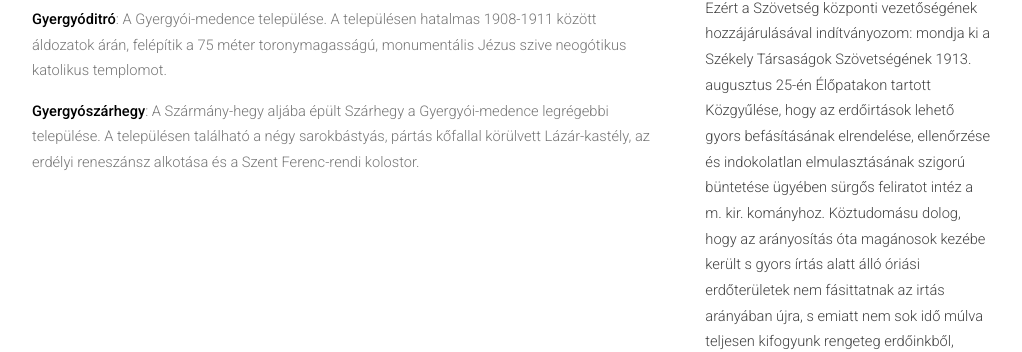
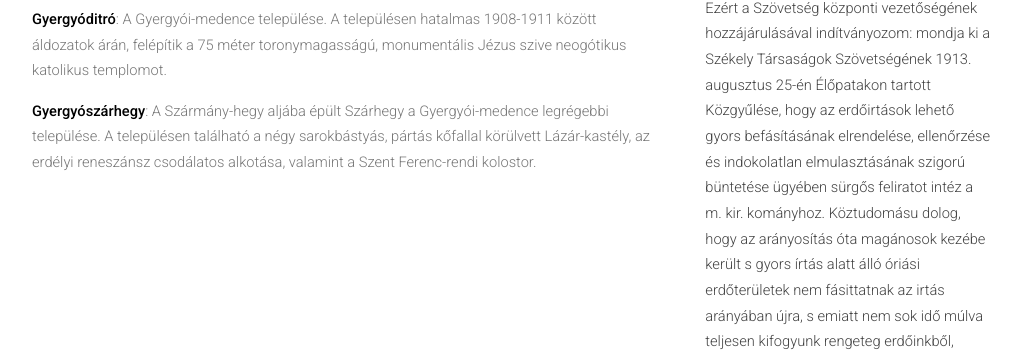
Before and after one commit to siculia/siculia.github.io, a Jekyll site: the page built from siculia-gyergyoszek.html, in a window 1280 px wide and 900 px high, scrolled down 1377 px. Shown: the part 158-510 px from the top of the window, without its empty margins (128-1150 px from the left). Built offline with Jekyll 4.4.1, drawn with Linux system fonts in a browser that asks for light colours; nearby versions of some CDN libraries; library files that are not in the unit come from our copies.

Commit message:
Szárhegyferences

```diff
--- a/siculia-gyergyoszek.html
+++ b/siculia-gyergyoszek.html
@@ -35,7 +35,7 @@ layout: default
 						<p style="text-align: left;"><b>Gyergyóújfalú</b>: A Maros árterén található nagykerti fortyogók, a Nagykerti süttögő környékén Lábmosó néven, korábban kis fürdőmedence is működött.</p>
 						<p style="text-align: left;"><b>Gyergyócsomafalva</b>: Gyergyócsomafalván található a Felsőnyírfürdő.</p>
 						<p style="text-align: left;"><b>Gyergyóditró</b>: A Gyergyói-medence települése. A településen hatalmas 1908-1911 között áldozatok árán, felépítik a 75 méter toronymagasságú, monumentális Jézus szive neogótikus katolikus templomot.</p>
-						<p style="text-align: left;"><b>Gyergyószárhegy</b>: A Szármány-hegy aljába épült Szárhegy a Gyergyói-medence legrégebbi települése. A településen található a négy sarokbástyás, pártás kőfallal körülvett Lázár-kastély, az erdélyi reneszánsz alkotása és a Szent Ferenc-rendi kolostor.</p>
+						<p style="text-align: left;"><b>Gyergyószárhegy</b>: A Szármány-hegy aljába épült Szárhegy a Gyergyói-medence legrégebbi települése. A településen található a négy sarokbástyás, pártás kőfallal körülvett Lázár-kastély, az erdélyi reneszánsz csodálatos alkotása, valamint a Szent Ferenc-rendi kolostor.</p>
 
 					</section>
 				</div>
```
